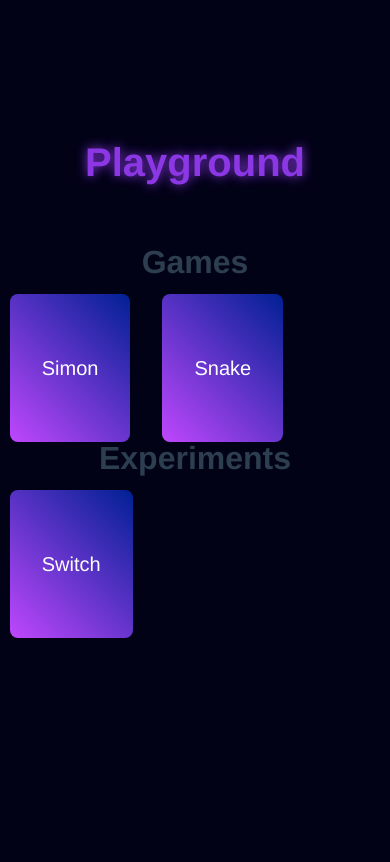
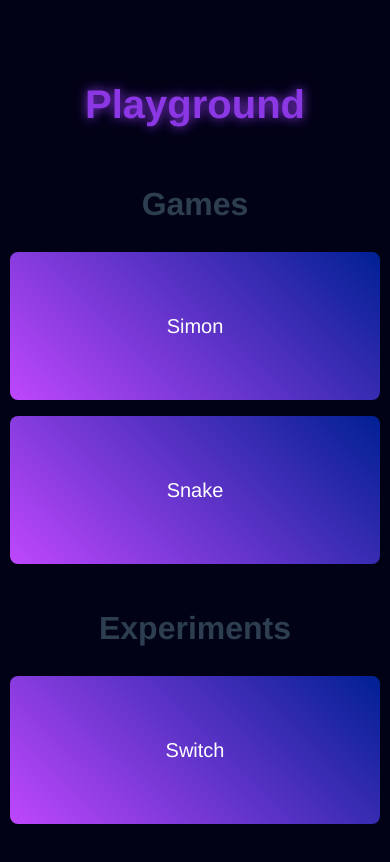
Before and after one commit to felixbouveret/vue-js-playground, a Vue app: page / in a window 390 px wide. Shown: the top 862 px of the page. Built offline with nearby package versions, Linux system fonts and the light colour scheme.

Commit message:
Fix responsive

```diff
--- a/src/App.vue
+++ b/src/App.vue
@@ -16,5 +16,7 @@ export default {
   -webkit-font-smoothing: antialiased;
   -moz-osx-font-smoothing: grayscale;
   text-align: center;
+  width: 100%;
+  height: 100%;
 }
 </style>
--- a/src/modules/Simon/Simon.vue
+++ b/src/modules/Simon/Simon.vue
@@ -196,15 +196,6 @@ export default {
 </script>
 
 <style lang="scss" scoped>
-.root {
-  width: 100%;
-  height: 100vh;
-  min-height: 700px;
-  overflow-x: hidden;
-  display: flex;
-  flex-direction: column;
-  justify-content: center;
-}
 .simon {
   display: flex;
   flex-direction: column;
--- a/src/modules/Snake/Snake.vue
+++ b/src/modules/Snake/Snake.vue
@@ -1,11 +1,13 @@
 <template>
   <section class="root">
+    <div class="inner">
       <div class="snake_container">
         <div v-for="i in 15" :key="i" class="snake_row">
           <div v-for="o in 15" :key="o" class="snake_block" />
         </div>
       </div>
       <button class="st-button" @click="initGame">start</button>
+    </div>
   </section>
 </template>
 
@@ -214,16 +216,24 @@ export default {
   margin: 0 auto;
   display: flex;
   flex-direction: column;
-  width: calc(15 * 32px);
+  width: calc(15 * 20px);
   flex-wrap: wrap;
   box-sizing: initial;
   background: linear-gradient(45deg, #bf47fd, #002094);
   border-radius: 10px;
   overflow: hidden;
+
+  @media (min-width: 540px) {
+    width: calc(15 * 32px);
+  }
 }
 .snake_block {
+  width: 20px;
+  height: 20px;
+  @media (min-width: 540px) {
     width: 32px;
     height: 32px;
+  }
 }
 .snake_row:nth-child(2n) .snake_block:nth-child(2n),
 .snake_row:nth-child(2n + 1) .snake_block:nth-child(2n + 1) {
--- a/src/pages/Experiments.vue
+++ b/src/pages/Experiments.vue
@@ -1,5 +1,5 @@
 <template>
-  <div>
+  <div class="pageRoot">
     <h1>Experiments</h1>
   </div>
 </template>
--- a/src/pages/Experiments/Switch.vue
+++ b/src/pages/Experiments/Switch.vue
@@ -1,5 +1,5 @@
 <template>
-  <div>
+  <div class="pageRoot">
     <Navigation />
     <SwitchModule />
   </div>
--- a/src/pages/Games.vue
+++ b/src/pages/Games.vue
@@ -1,5 +1,7 @@
 <template>
-  <h1>Games</h1>
+  <div class="pageRoot">
+    <h1>Games</h1>
+  </div>
 </template>
 
 <script>
--- a/src/pages/Games/Simon.vue
+++ b/src/pages/Games/Simon.vue
@@ -1,5 +1,5 @@
 <template>
-  <div>
+  <div class="pageRoot">
     <Navigation />
     <SimonModule />
   </div>
--- a/src/pages/Games/Snake.vue
+++ b/src/pages/Games/Snake.vue
@@ -1,5 +1,5 @@
 <template>
-  <div>
+  <div class="pageRoot">
     <Navigation />
     <SnakeModule />
   </div>
--- a/src/pages/index.vue
+++ b/src/pages/index.vue
@@ -39,10 +39,12 @@ export default {
 
 <style lang="scss" scoped>
 .root {
-  min-height: 700px;
-  height: 100vh;
-  display: flex;
-  align-items: center;
+  margin-top: 64px;
+  @media (min-width: 720px) {
+    display: flex;
+    align-items: center;
+    margin-top: 0;
+  }
 }
 
 h1 {
@@ -50,18 +52,31 @@ h1 {
   text-shadow: 0 0 11px #8b37e4;
 }
 
-p {
-  color: #afa2a2;
+h2 {
+  margin-bottom: 32px;
 }
 
 .nav {
   width: 100%;
-  margin: 64px 0 64px;
+  max-width: 800px;
+  margin: 64px auto 64px;
 }
 .nav-list {
   display: grid;
-  grid-template-columns: repeat(3, 1fr);
-  grid-gap: 32px;
+  grid-gap: 16px;
+  margin-bottom: 48px;
+  &:last-child {
+    margin-bottom: 0;
+  }
+
+  @media (min-width: 540px) {
+    grid-template-columns: repeat(2, 1fr);
+    grid-gap: 16px;
+  }
+  @media (min-width: 720px) {
+    grid-template-columns: repeat(3, 1fr);
+    grid-gap: 32px;
+  }
 }
 
 .nav-link {
--- a/src/styles/commons.scss
+++ b/src/styles/commons.scss
@@ -9,17 +9,31 @@ html {
   background-color: #020217;
 }
 
+body {
+  @media (min-width: 720px) {
+    margin-top: 0;
+    height: 100vh;
+    min-height: 700px;
+    overflow-x: hidden;
+  }
+}
+
 .inner {
   max-width: 1200px;
   width: 95%;
   margin: 0 auto;
 }
 
+.pageRoot {
+  width: 100%;
+  height: 100%;
+}
+
 .root {
   width: 100%;
-  height: 100vh;
-  min-height: 700px;
-  overflow-x: hidden;
+  height: 100%;
+  min-height: 100vh;
+
   display: flex;
   flex-direction: column;
   justify-content: center;
```
Lines whose indentation alone changed are shown as unchanged.
